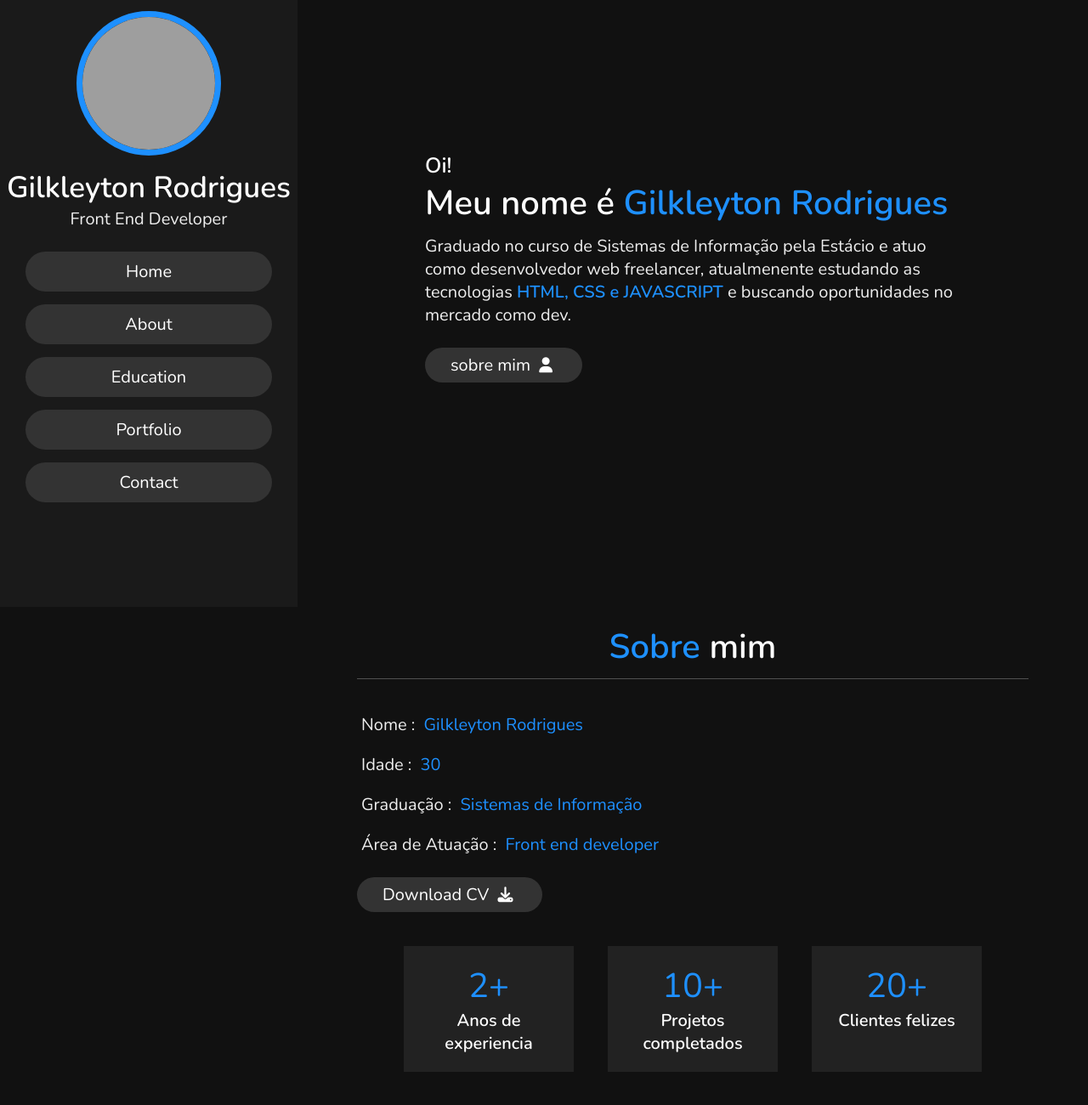
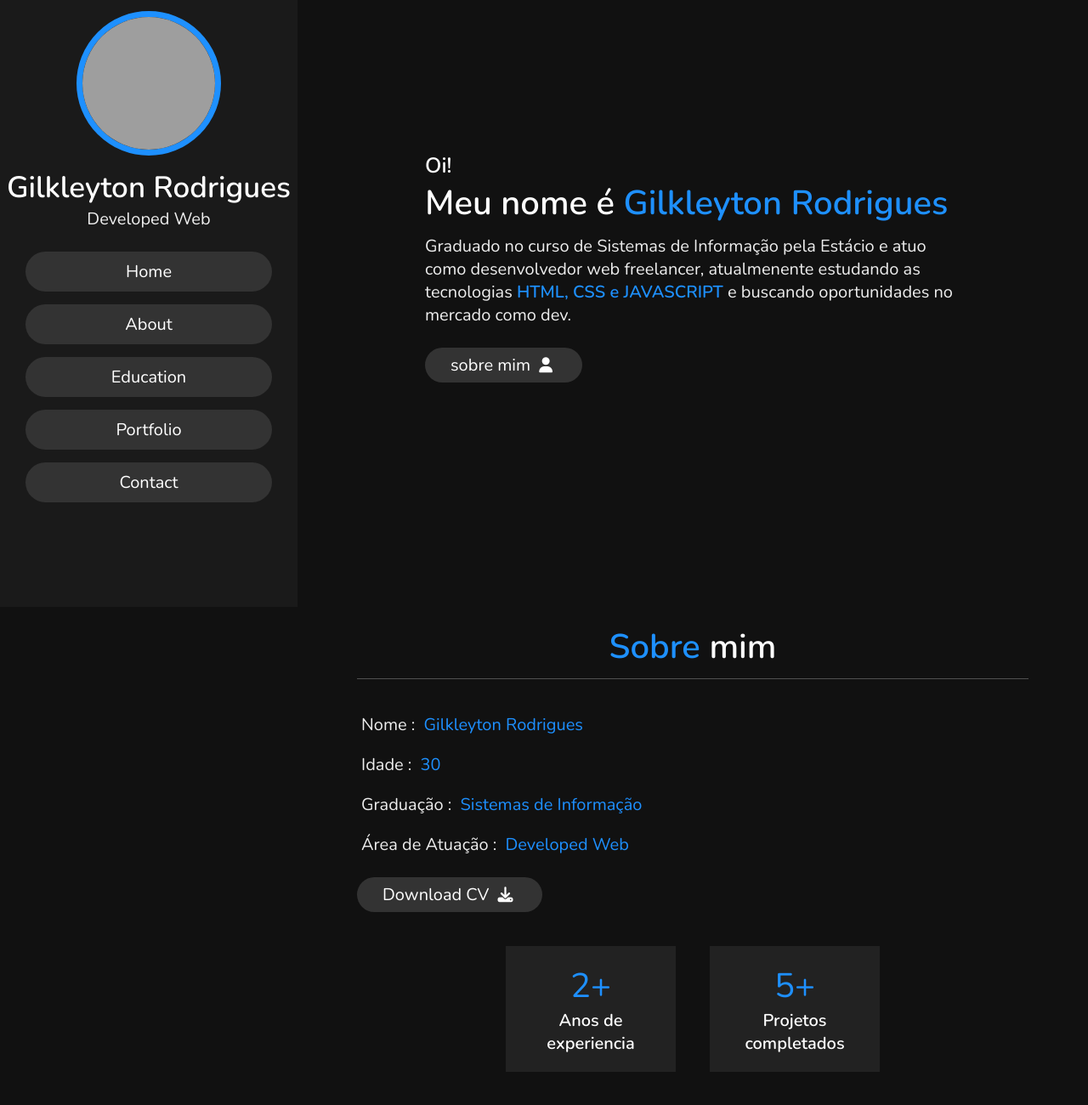
Before and after one commit to GilkleytonSI/My-portfolio, a plain HTML site: page index.html in a window 1280 px wide. Shown: the part 86-1386 px from the top of the page at 85% size. Drawn offline with nearby package versions, Linux system fonts and the light colour scheme; grey boxes are pictures that could not be loaded.

Commit message:
fiz algumas alteraçoes

```diff
--- a/index.html
+++ b/index.html
@@ -15,7 +15,7 @@
     <div class="user">
         <img src="images/foto-perfil.jpg" alt="">
         <h3 class="name">Gilkleyton Rodrigues</h3>
-        <p class="post">Front End Developer</p>
+        <p class="post">Developed Web</p>
     </div>
 
     <nav class="navbar">
@@ -48,8 +48,8 @@
             <h3> <span> Nome : </span> Gilkleyton Rodrigues </h3>
             <h3> <span> Idade : </span> 30 </h3>
             <h3> <span> Graduação : </span> Sistemas de Informação </h3>
-            <h3> <span> Área de Atuação : </span> Front end developer </h3>
-            <a href="#"><button class="btn">Download CV <i class="fas fa-download"></i></button></a>
+            <h3> <span> Área de Atuação : </span> Developed Web </h3>
+            <a href="pdf/curriculo.pdf" target="_blank"><button class="btn">Download CV <i class="fas fa-download"></i></button></a>
         </div>
         <div class="counter">
             <div class="box">
@@ -58,14 +58,15 @@
             </div>
 
             <div class="box">
-                <span>10+</span>
+                <span>5+</span>
                 <h3>Projetos completados</h3>
             </div>
 
-            <div class="box">
+            <!--<div class="box">
                 <span>20+</span>
                 <h3>Clientes felizes</h3>
             </div>
+            -->
         </div>
     </div>
 
```
Also changed, not shown: 1 other file.
